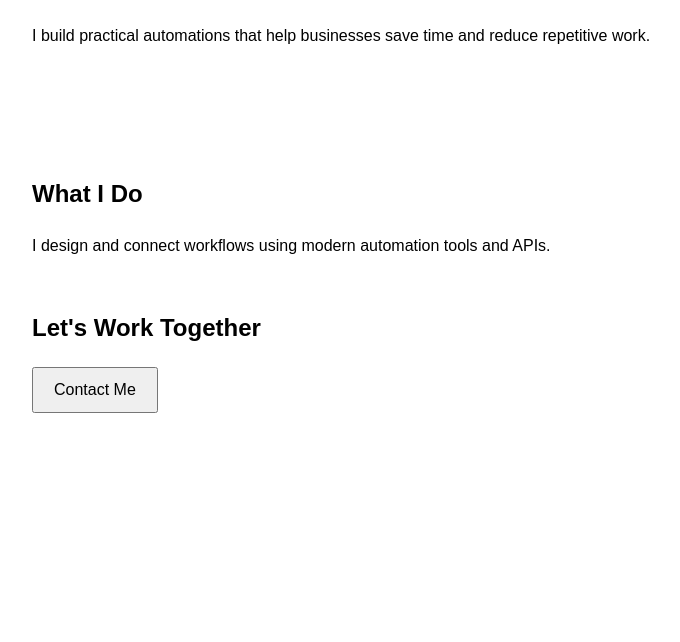
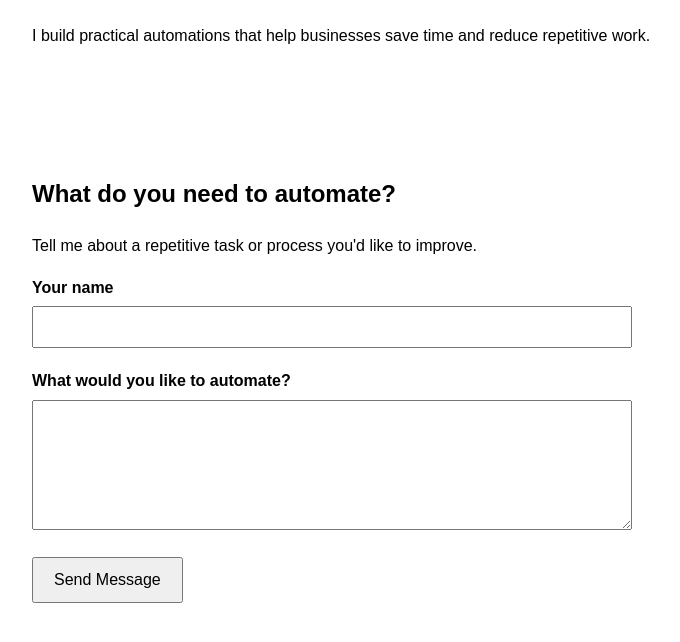
Before and after one commit to ziyad-ameen/automation-site, a plain HTML site: page index.html in a window 1280 px wide. Shown: the part 218-860 px from the top of the page, without its empty margins (158-838 px from the left). Before the commit the page ends 800 px from the top, so only its background shows below. Drawn offline with Linux system fonts and the light colour scheme.

Commit message:
Add contact form and n8n integration

```diff
--- a/index.html
+++ b/index.html
@@ -1,5 +1,6 @@
 <!DOCTYPE html>
 <html lang="en">
+
 <head>
     <meta charset="UTF-8">
     <meta name="viewport" content="width=device-width, initial-scale=1.0">
@@ -23,20 +24,45 @@
     <main>
 
         <section>
-            <h2>What I Do</h2>
+            <h2>What do you need to automate?</h2>
 
             <p>
-                I design and connect workflows using modern
-                automation tools and APIs.
+                Tell me about a repetitive task or process
+                you'd like to improve.
             </p>
-        </section>
 
-        <section>
-            <h2>Let's Work Together</h2>
+            <form id="contactForm">
 
-            <button id="contactButton">
-                Contact Me
-            </button>
+                <div>
+                    <label for="name">Your name</label>
+
+                    <input
+                        type="text"
+                        id="name"
+                        name="name"
+                        required
+                    >
+                </div>
+
+                <div>
+                    <label for="message">What would you like to automate?</label>
+
+                    <textarea
+                        id="message"
+                        name="message"
+                        rows="6"
+                        required
+                    ></textarea>
+                </div>
+
+                <button type="submit">
+                    Send Message
+                </button>
+
+            </form>
+
+            <p id="responseMessage"></p>
+
         </section>
 
     </main>
@@ -44,4 +70,5 @@
     <script src="script.js"></script>
 
 </body>
+
 </html>
--- a/script.js
+++ b/script.js
@@ -1,5 +1,41 @@
-const contactButton = document.getElementById("contactButton");
+const contactForm = document.getElementById("contactForm");
+const responseMessage = document.getElementById("responseMessage");
 
-contactButton.addEventListener("click", function () {
-    alert("Thank you! I'll be in touch.");
+contactForm.addEventListener("submit", async function (event) {
+
+    event.preventDefault();
+
+    const name = document.getElementById("name").value;
+    const message = document.getElementById("message").value;
+
+    responseMessage.textContent = "Sending...";
+
+    try {
+
+        const response = await fetch("https://liberal-millipede.pikapod.net/webhook-test/261a66a0-6999-46d6-9985-4108f94a8af6", {
+            method: "POST",
+
+            headers: {
+                "Content-Type": "application/json"
+            },
+
+            body: JSON.stringify({
+                name: name,
+                message: message
+            })
+        });
+
+        const data = await response.json();
+
+        responseMessage.textContent = data.reply;
+
+    } catch (error) {
+
+        console.error(error);
+
+        responseMessage.textContent =
+            "Sorry, something went wrong. Please try again.";
+
+    }
+
 });
--- a/style.css
+++ b/style.css
@@ -18,8 +18,35 @@ section {
     margin: 50px 0;
 }
 
+form {
+    max-width: 600px;
+}
+
+form div {
+    margin-bottom: 20px;
+}
+
+label {
+    display: block;
+    margin-bottom: 6px;
+    font-weight: bold;
+}
+
+input,
+textarea {
+    width: 100%;
+    padding: 10px;
+    font-size: 1rem;
+    box-sizing: border-box;
+}
+
 button {
     padding: 12px 20px;
     font-size: 1rem;
     cursor: pointer;
 }
+
+#responseMessage {
+    margin-top: 25px;
+    font-weight: bold;
+}
```
